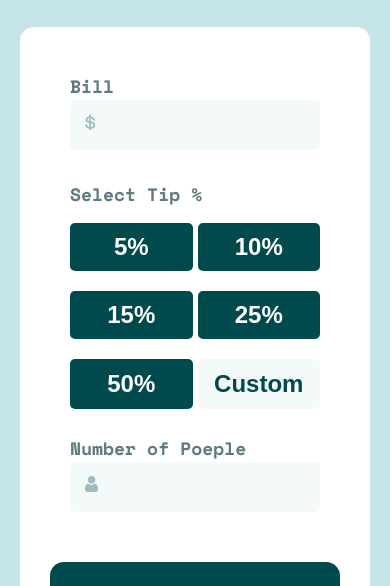
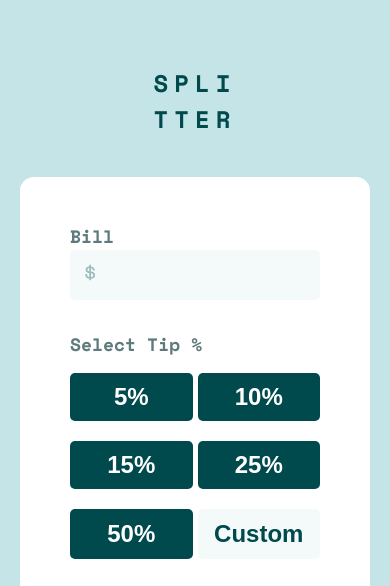
Before and after one commit to farzaddrh/tip-calculator, a plain HTML site: page index.html in a window 390 px wide. Shown: the top 586 px of the page. Drawn offline with nearby package versions, Linux system fonts and the light colour scheme.

Commit message:
edit responsive

```diff
--- a/style.css
+++ b/style.css
@@ -235,9 +235,15 @@ body {
         flex-direction: column;
         max-width: 500px;
     }
+
+    .container {
+        margin-top: 15rem;
+    }
+
     .tip-container {
         grid-template-columns: 1fr 1fr;
     }
+
     .amount-container {
         gap: 6rem;
     }
@@ -246,6 +252,7 @@ body {
     .cart {
         max-width: 350px;
     }
+
     .amount-container {
         gap: 3rem;
     }
```
